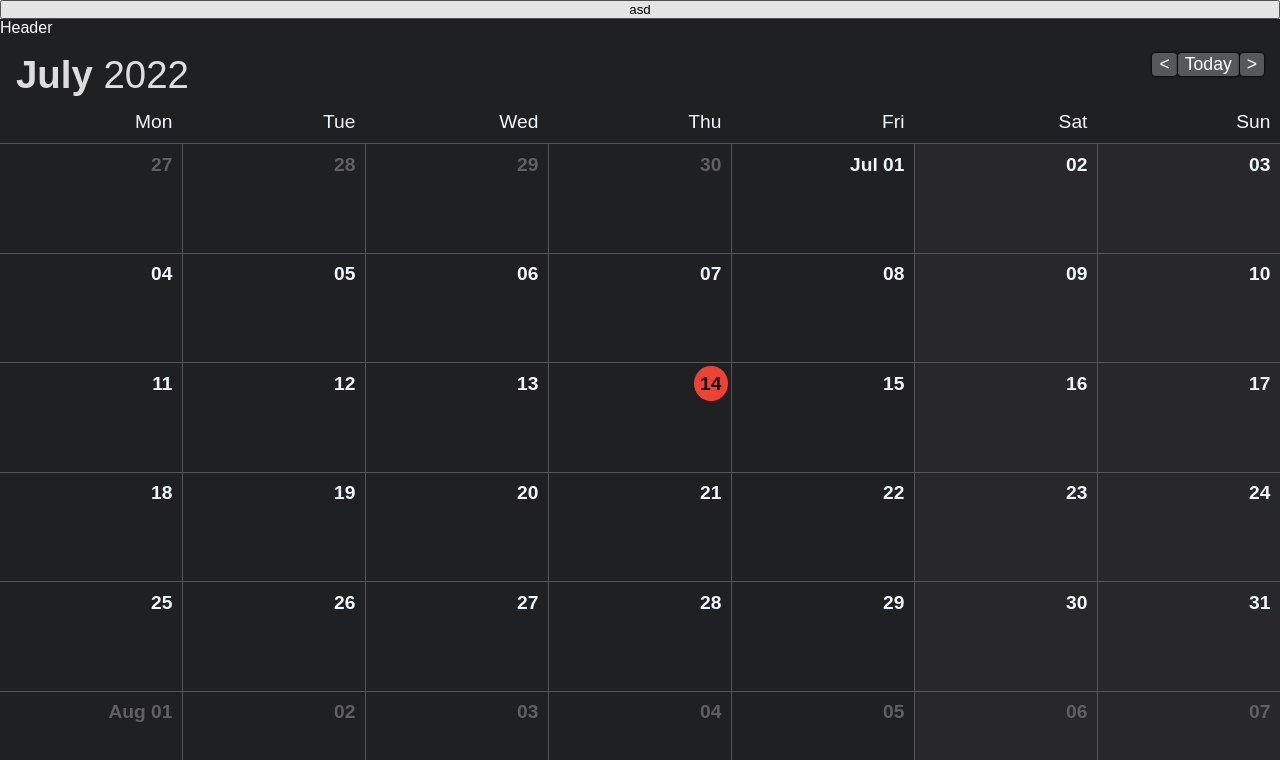
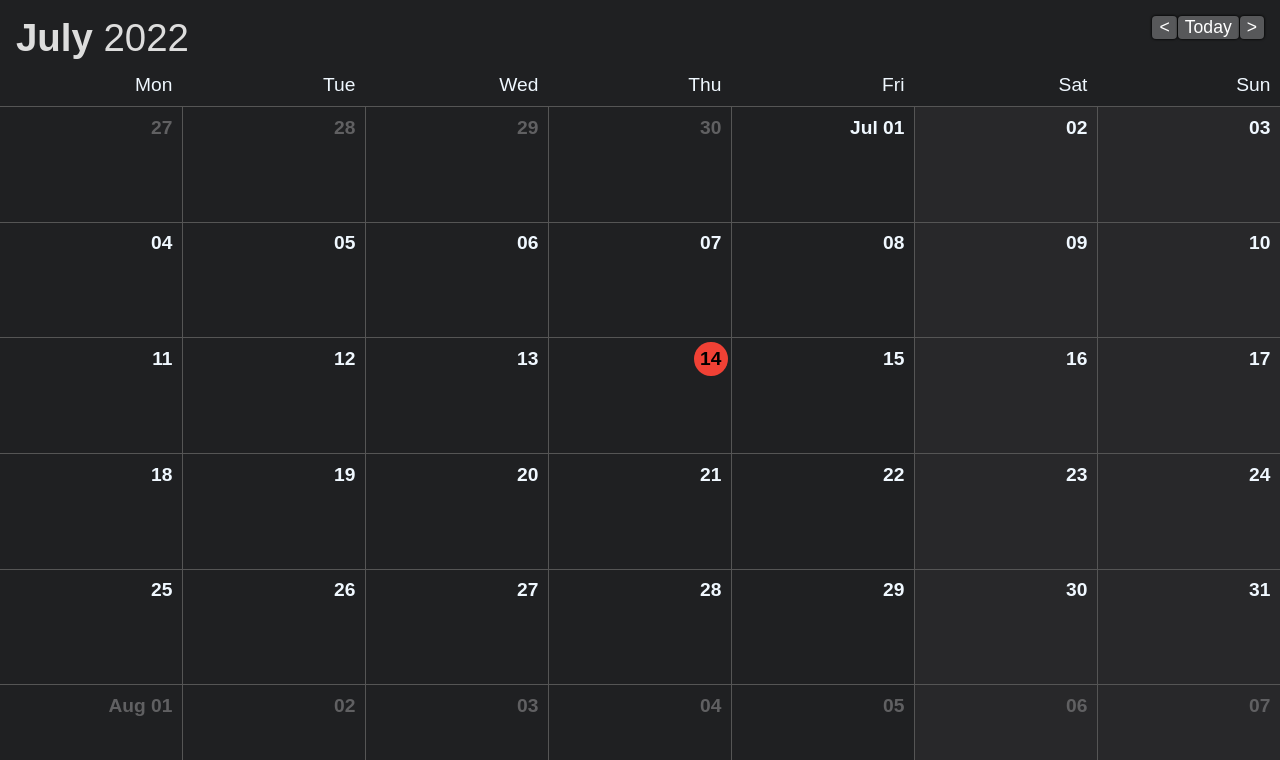
Before and after one commit to Kirill2603/calendar, a React (Create React App) app: page / in a window 1280 px wide. Shown: the top 760 px of the page. Built offline with nearby package versions, Linux system fonts and the light colour scheme.

Commit message:
add event mutation

```diff
--- a/src/App.tsx
+++ b/src/App.tsx
@@ -1,9 +1,7 @@
 import React from 'react'
-import { Header } from './components/Header'
 import { Navigate } from './components/Navigate'
 import { Calendar } from './components/Calendar'
 import { createGlobalStyle } from 'styled-components'
-import { useGetEventByIdQuery, useUpdateEventMutation } from './store/eventsSlice'
 import { useAppDispatch, useAppSelector } from './store/store'
 import { setActiveDate } from './store/calendarSlice'
 
@@ -26,15 +24,6 @@ export const App = () => {
   const dispatch = useAppDispatch()
   const { activeDate } = useAppSelector(state => state.calendar)
 
-  const newEvent = {
-    _id: '62d2f3ebe43a7ab13aff10b1',
-    title: 'Fedorrrrr'
-  }
-
-  const [updatedEvent, result] = useUpdateEventMutation()
-
-  console.log(result.data)
-
   const startOfWeek = activeDate.clone().startOf('month').startOf('week')
 
   const onSetMonth = (type: 'next' | 'prev' | 'today') => {
@@ -43,9 +32,8 @@ export const App = () => {
 
   return (
     <>
-      <button onClick={() =>  updatedEvent(newEvent)}>asd</button>
       <GlobalStyle />
-      <Header />
+      {/*<Header />*/}
       <Navigate
         today={activeDate}
         onSetMonth={onSetMonth}
```
